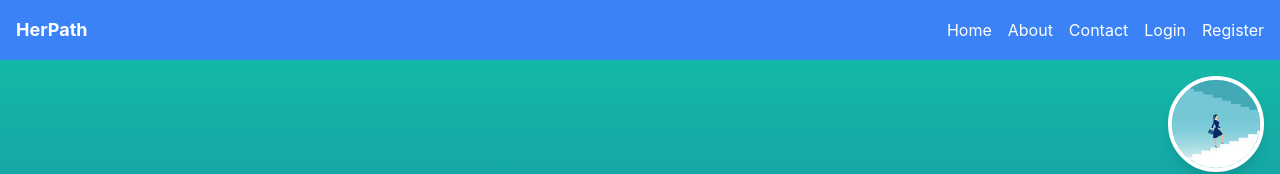
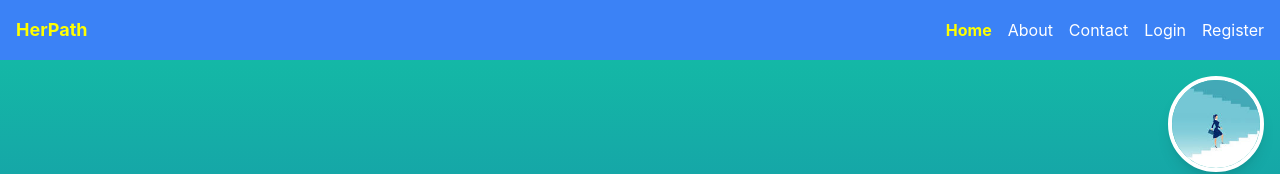
Before and after one commit to ndivine-eng/HerPath, a React (Create React App) app: page / in a window 1280 px wide. Shown: the top 174 px of the page. Built offline with nearby package versions, Linux system fonts and the light colour scheme.

Commit message:
Active page highlighted

```diff
--- a/src/components/Navbar.js
+++ b/src/components/Navbar.js
@@ -1,37 +1,81 @@
 import React from 'react';
-import { Link } from 'react-router-dom';
+import { NavLink } from 'react-router-dom';
 
 const Navbar = ({ user, onLogout }) => {
   return (
     <nav className="bg-blue-500 p-4">
       <div className="container mx-auto flex justify-between items-center">
         <div className="text-white text-lg font-bold">
-          <Link to="/">HerPath</Link>
+          <NavLink
+            to="/"
+            exact
+            className="text-white hover:text-gray-200"
+            style={({ isActive }) => isActive ? { color: 'yellow', fontWeight: 'bold' } : {}}
+          >
+            HerPath
+          </NavLink>
         </div>
         <div>
           <ul className="flex space-x-4">
             <li>
-              <Link to="/" className="text-white hover:text-gray-200">Home</Link>
+              <NavLink
+                to="/"
+                exact
+                className="text-white hover:text-gray-200"
+                style={({ isActive }) => isActive ? { color: 'yellow', fontWeight: 'bold' } : {}}
+              >
+                Home
+              </NavLink>
             </li>
             <li>
-              <Link to="/about" className="text-white hover:text-gray-200">About</Link>
+              <NavLink
+                to="/about"
+                className="text-white hover:text-gray-200"
+                style={({ isActive }) => isActive ? { color: 'yellow', fontWeight: 'bold' } : {}}
+              >
+                About
+              </NavLink>
             </li>
             <li>
-              <Link to="/contact" className="text-white hover:text-gray-200">Contact</Link>
+              <NavLink
+                to="/contact"
+                className="text-white hover:text-gray-200"
+                style={({ isActive }) => isActive ? { color: 'yellow', fontWeight: 'bold' } : {}}
+              >
+                Contact
+              </NavLink>
             </li>
             {!user ? (
               <>
                 <li>
-                  <Link to="/login" className="text-white hover:text-gray-200">Login</Link>
+                  <NavLink
+                    to="/login"
+                    className="text-white hover:text-gray-200"
+                    style={({ isActive }) => isActive ? { color: 'yellow', fontWeight: 'bold' } : {}}
+                  >
+                    Login
+                  </NavLink>
                 </li>
                 <li>
-                  <Link to="/register" className="text-white hover:text-gray-200">Register</Link>
+                  <NavLink
+                    to="/register"
+                    className="text-white hover:text-gray-200"
+                    style={({ isActive }) => isActive ? { color: 'yellow', fontWeight: 'bold' } : {}}
+                  >
+                    Register
+                  </NavLink>
                 </li>
               </>
             ) : (
               <>
                 <li>
-                  <Link to="/profile" className="text-white hover:text-gray-200">Profile</Link>
+                  <NavLink
+                    to="/profile"
+                    className="text-white hover:text-gray-200"
+                    style={({ isActive }) => isActive ? { color: 'yellow', fontWeight: 'bold' } : {}}
+                  >
+                    Profile
+                  </NavLink>
                 </li>
                 <li>
                   <button onClick={onLogout} className="text-white hover:text-gray-200">Logout</button>
```
